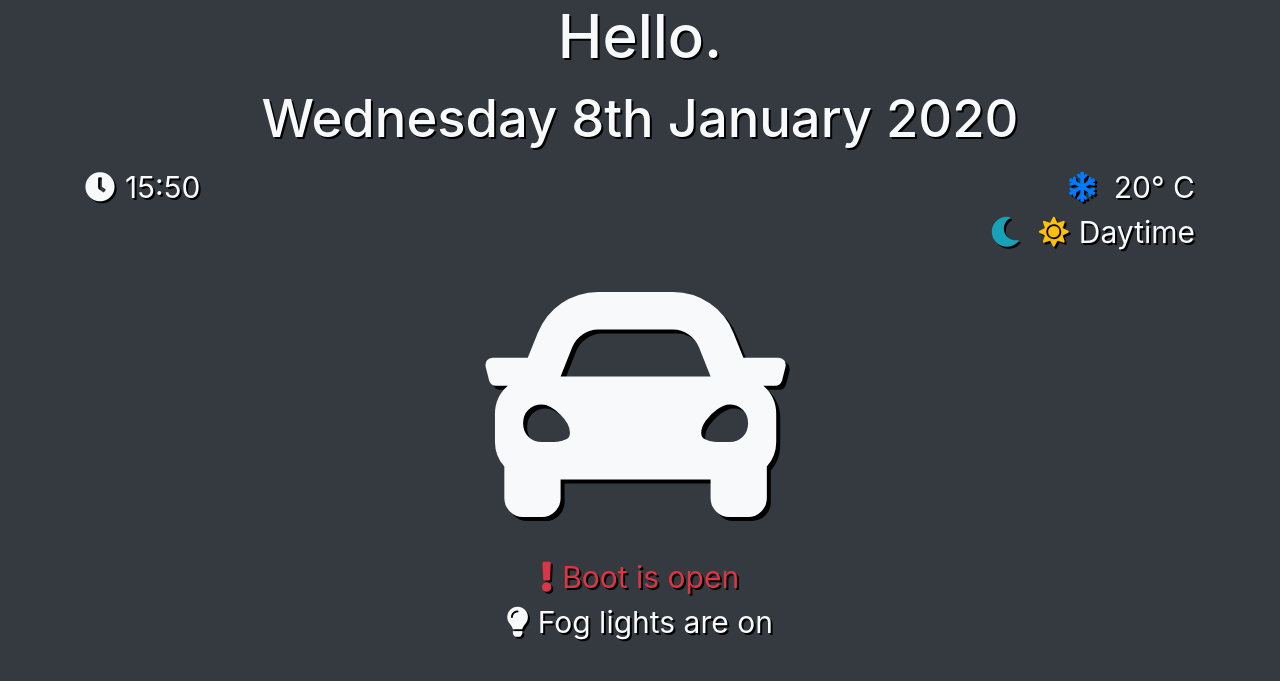
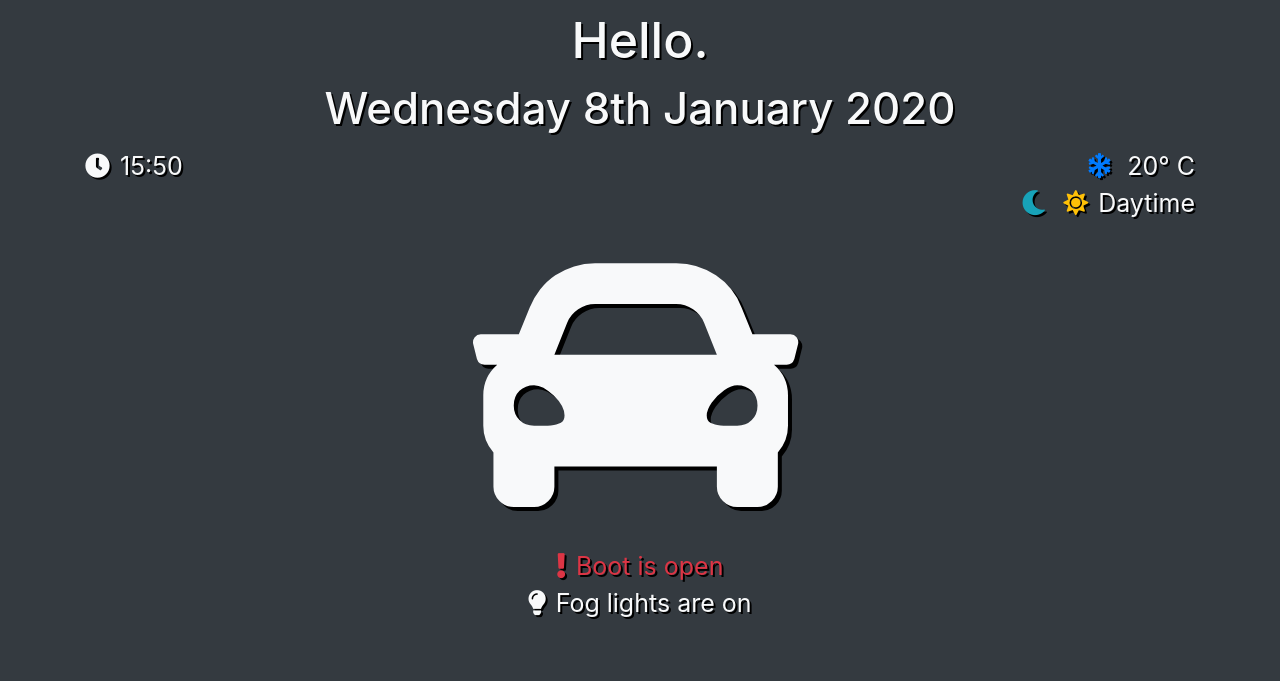
Before and after one commit to CoburnJoe/Pi-Car, a Flask app: template Pi_Car/templates/main.html in a window 1280 px wide. Shown: the top 681 px of the page. Run offline with Flask 2, Linux system fonts and the light colour scheme; the template is opened without the code that fills it, so the values that code supplies are empty; some libraries are stand-ins or nearby versions.

Commit message:
More Pi styling tweaks

```diff
--- a/Pi_Car/static/css/style.css
+++ b/Pi_Car/static/css/style.css
@@ -1,9 +1,13 @@
 html,
 body {
-	font-size: 30px;
+	font-size: 25px;
 	background-color: var(--gray-dark);
 	text-shadow: 2px 2px #000000;
 	cursor: none;
+}
+
+html {
+    padding: 10px;
 }
 
 i {
@@ -11,7 +15,7 @@ i {
 }
 
 .icon-huge {
-	font-size: 300px;
+	font-size: 325px;
 	font-weight: bold;
 	text-shadow: 4px 4px #000000;
 }
```
